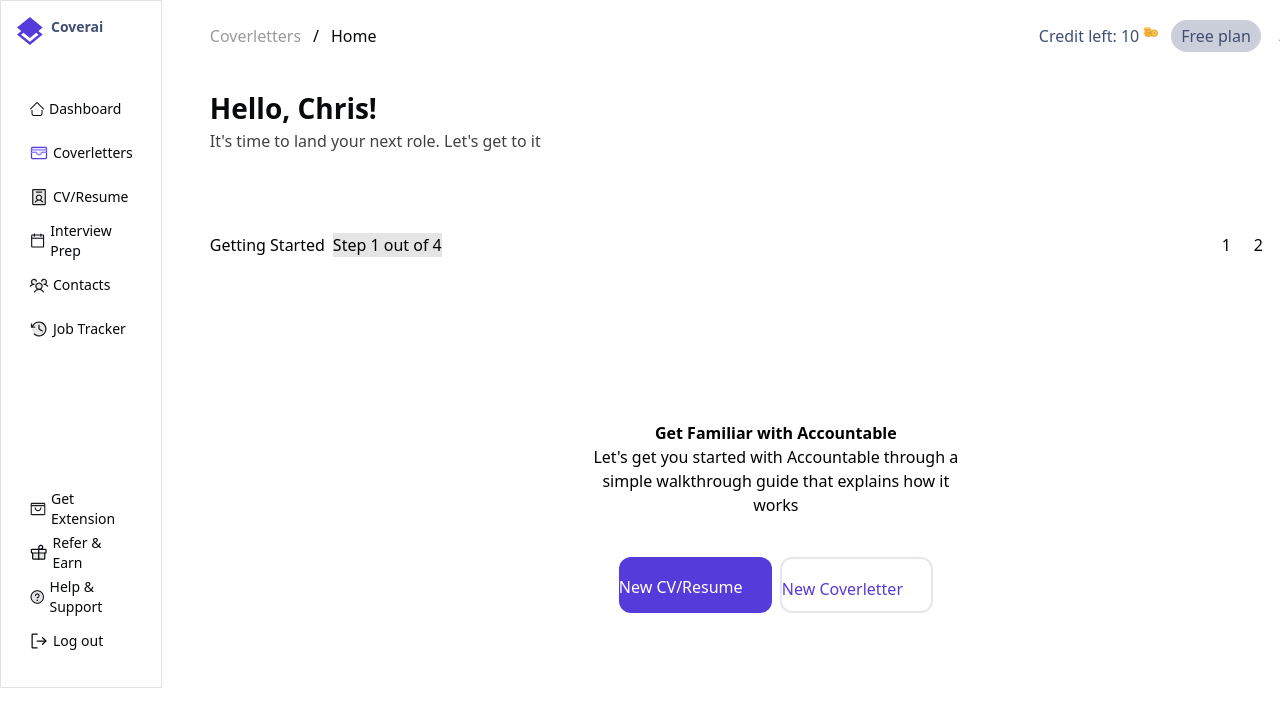
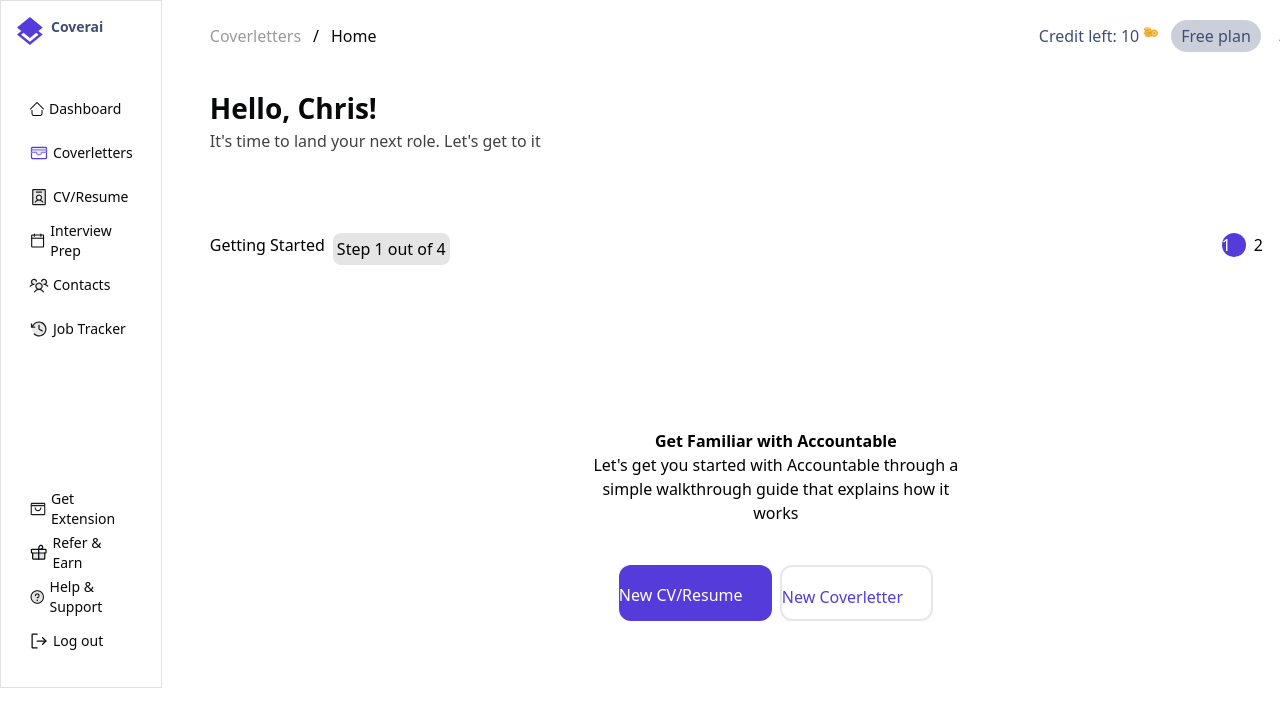
Before and after one commit to Adebisi1234/coverai, a React (Vite) app: page / in a window 1280 px wide. Shown: the top 726 px of the page. Built offline with nearby package versions, Linux system fonts and the light colour scheme.

Commit message:
Push noww

```diff
--- a/src/pages/Home.tsx
+++ b/src/pages/Home.tsx
@@ -19,10 +19,14 @@ const Home = () => {
             <div className="head flex w-full justify-between h-[52px]">
               <div className="flex gap-2">
                 <h3>Getting Started</h3>
-                <button className="bg-black/10">Step 1 out of 4</button>
+                <button className="bg-black/10 p-1 rounded-lg">
+                  Step 1 out of 4
+                </button>
               </div>
               <div className="buttons flex gap-2">
-                <p className="rounded-full h-6 w-6 ">1</p>
+                <p className="rounded-full h-6 w-6 bg-[#563bdb] text-white">
+                  1
+                </p>
                 <p className="rounded-full h-6 w-6 ">2</p>
                 <p className="rounded-full h-6 w-6 ">3</p>
                 <p className="rounded-full h-6 w-6 ">4</p>
```
